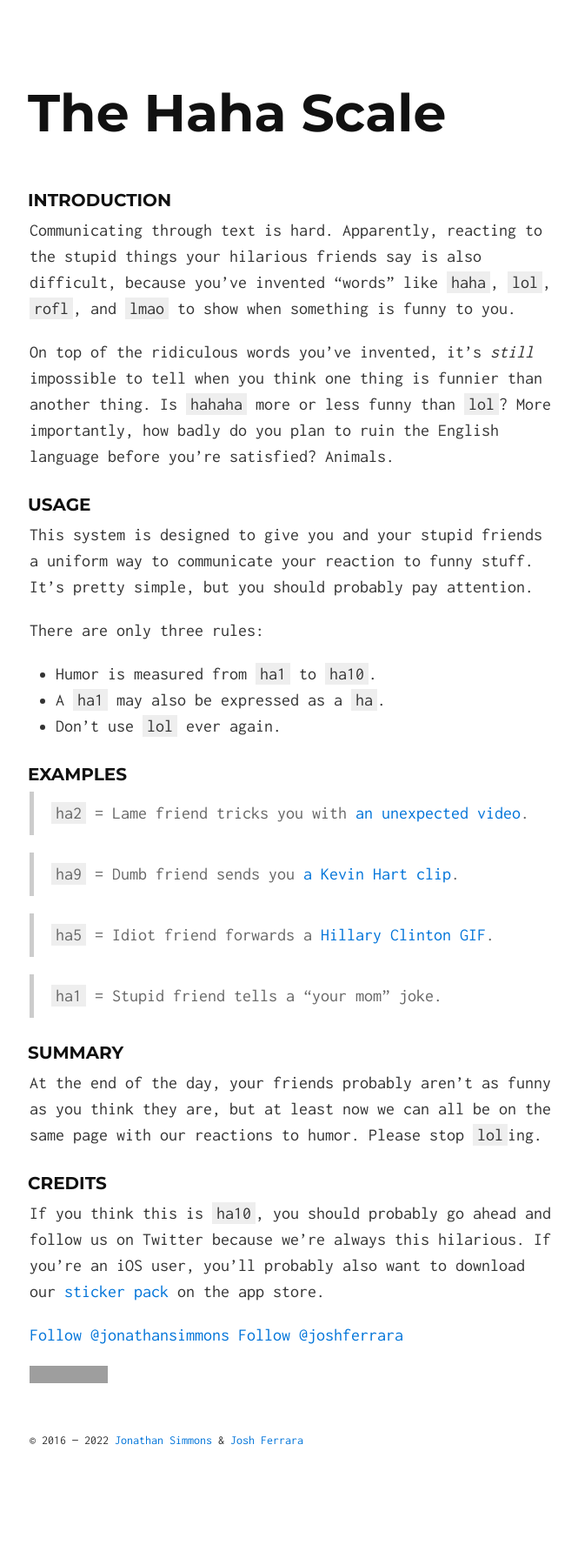
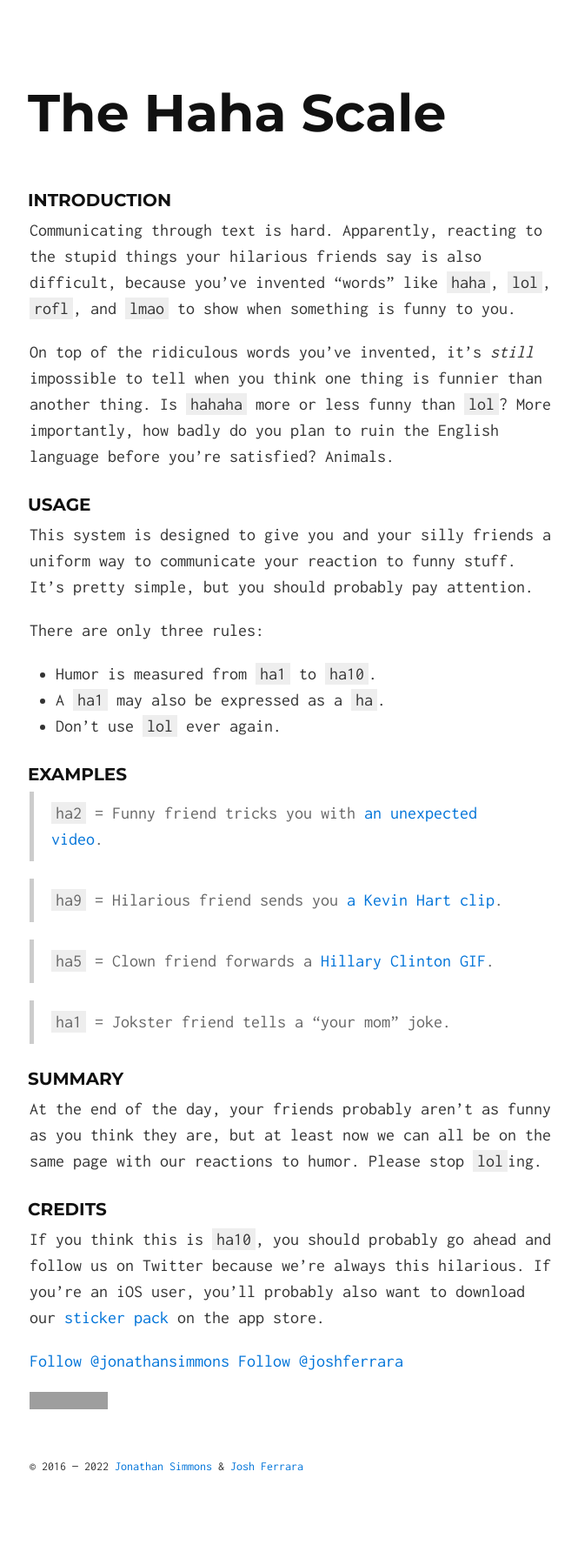
Before and after one commit to joshferrara/hahascale.lol, a Jekyll site: the page built from index.md, in a window 1280 px wide. Shown: the whole page at 87% size, without its empty margins (306-971 px from the left). Built offline with Jekyll 4.4.1, drawn with Linux system fonts in a browser that asks for light colours; a script that is not in the unit is left out; comment, search, counter and statistics services are not loaded; our own code applies the rules of GitHub Pages for plain Markdown files; before the commit the page ends 1769 px from its top, so only the background shows below that; grey boxes are pictures that could not be loaded.

Commit message:
Update index.md

```diff
--- a/index.md
+++ b/index.md
@@ -8,7 +8,7 @@ Communicating through text is hard. Apparently, reacting to the stupid things yo
 On top of the ridiculous words you've invented, it's _still_ impossible to tell when you think one thing is funnier than another thing. Is `hahaha` more or less funny than `lol`? More importantly, how badly do you plan to ruin the English language before you're satisfied? Animals.
 
 ### Usage
-This system is designed to give you and your stupid friends a uniform way to communicate your reaction to funny stuff. It's pretty simple, but you should probably pay attention.
+This system is designed to give you and your silly friends a uniform way to communicate your reaction to funny stuff. It's pretty simple, but you should probably pay attention.
 
 There are only three rules:
 
@@ -18,13 +18,13 @@ There are only three rules:
 
 ### Examples
 
-> `ha2` = Lame friend tricks you with [an unexpected video](https://youtu.be/dQw4w9WgXcQ).
+> `ha2` = Funny friend tricks you with [an unexpected video](https://youtu.be/dQw4w9WgXcQ).
 
-> `ha9` = Dumb friend sends you [a Kevin Hart clip](https://youtu.be/NFvOdmTF57c).
+> `ha9` = Hilarious friend sends you [a Kevin Hart clip](https://youtu.be/NFvOdmTF57c).
 
-> `ha5` = Idiot friend forwards a [Hillary Clinton GIF](http://i.giphy.com/bSjzF3P9vMFZ6.gif).
+> `ha5` = Clown friend forwards a [Hillary Clinton GIF](http://i.giphy.com/bSjzF3P9vMFZ6.gif).
 
-> `ha1` = Stupid friend tells a "your mom" joke.
+> `ha1` = Jokster friend tells a "your mom" joke.
 
 ### Summary
 At the end of the day, your friends probably aren't as funny as you think they are, but at least now we can all be on the same page with our reactions to humor. Please stop `lol`ing.
```
